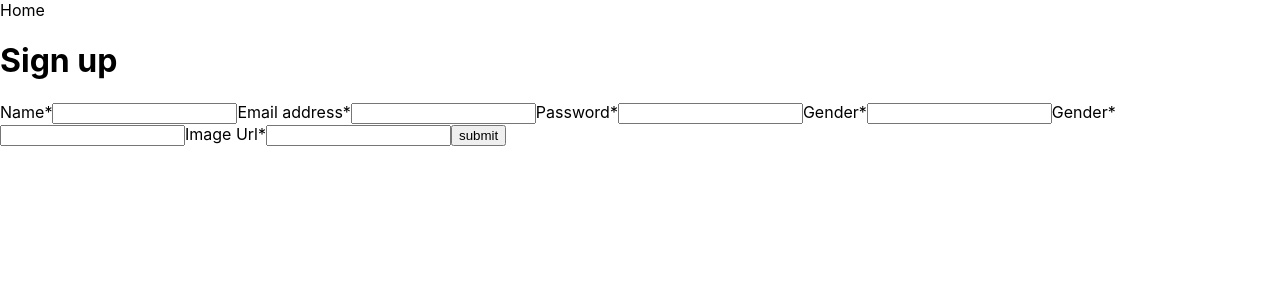
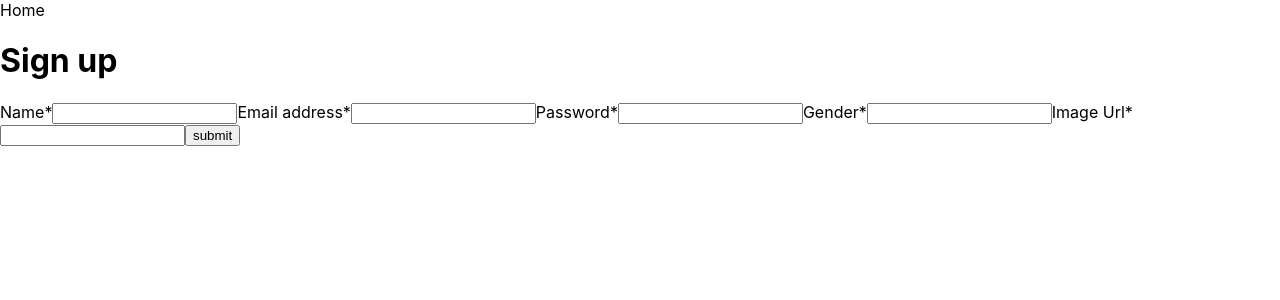
Before and after one commit to fac21/final-project-macs, a Next.js app: page /signup in a window 1280 px wide. Shown: the top 300 px of the page. Built offline with nearby package versions, Linux system fonts and the light colour scheme.

Commit message:
sign up form
Co-authored-by: sevdas <sshukrieva@gmail.com>

```diff
--- a/pages/signup.js
+++ b/pages/signup.js
@@ -43,19 +43,7 @@ const Signup = ({ initialRememberValue = "sdfgsdfg" }) => {
               required
             />
             {/* Test*/}
-            <label htmlFor="password">
-              Gender
-              <span aria-hidden="true">*</span>
-            </label>
-            <input
-              id="gender"
-              name="gender"
-              type="gender"
-              aria-describedby="genderdRequirements"
-              required
-            />
-
-            <label htmlFor="password">
+            <label htmlFor="gender">
               Gender
               <span aria-hidden="true">*</span>
             </label>
```
